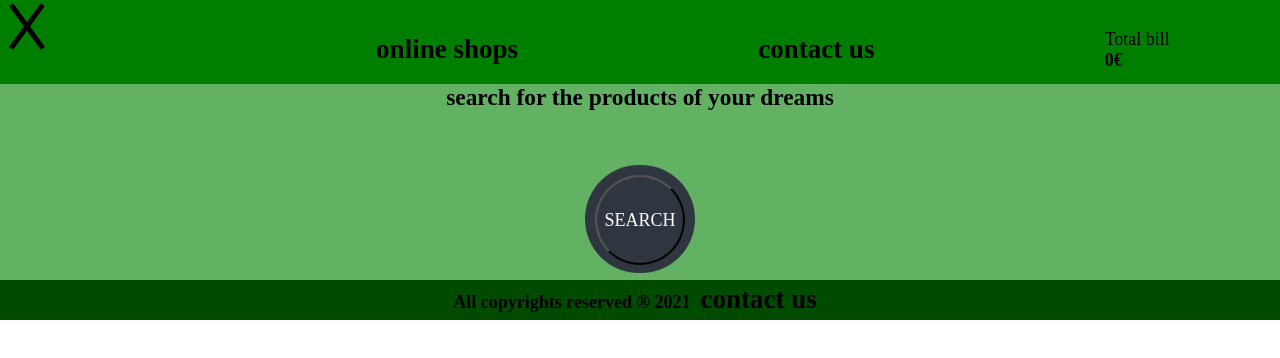
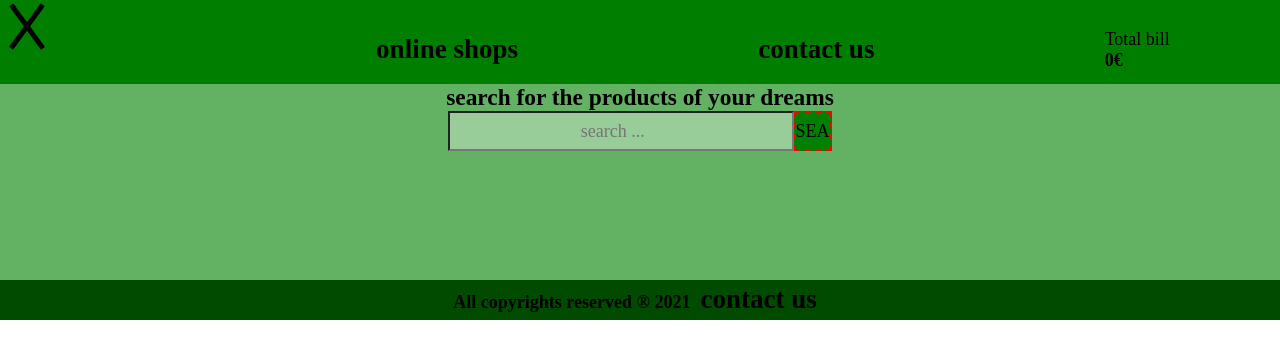
Before and after one commit to AngelosPa/online-shop, a React (Create React App) app: page /productlist in a window 1280 px wide. Shown: the top 358 px of the page. Built offline with nearby package versions, Linux system fonts and the light colour scheme.

Commit message:
slider  problem solved

```diff
--- a/src/App.js
+++ b/src/App.js
@@ -23,6 +23,9 @@ const App = () => {
             <Route path="/" exact>
               <MainShop />
             </Route>
+            {/* <Route path="/productlist" exact>
+              <ProductList />
+            </Route> */}
             <Route path="/kids" exact>
               <Kids />
             </Route>
--- a/src/components/HeroSection.js
+++ b/src/components/HeroSection.js
@@ -1,20 +1,17 @@
 // import React from "react";
 import React, { useState, useContext } from "react";
 import Data from "../data.json";
-import Slideritem from "../components/innercomponents/Slideritem";
+import { Link } from "react-router-dom";
 import ProductItem from "./innercomponents/Productitem";
+
 import { StoreContext } from "../context";
-import { Link } from "react-router-dom";
+
 const HeroSection = () => {
   const [data, setData] = useState(Data);
   const [userInput, setUserInput] = useState("");
   const [filteredData, setFilteredData] = useState([]);
   const [totalBill, setTotalBill] = useState(0);
   const store = useContext(StoreContext);
-
-  const items = store.data.map((item, i) => (
-    <Slideritem key={i} info={item} addToCart={store.addToCart} />
-  ));
 
   const changeHandle = (e) => {
     setUserInput(() => e.target.value);
@@ -60,15 +57,16 @@ const HeroSection = () => {
       <h2>search for the products of your dreams </h2>
 
       <div className="searchbarteam">
-        <form onSubmit={handleSubmit} class="searchBox">
+        <form onSubmit={handleSubmit} class="search-bar">
           <input
-            type="text"
+            type="search"
+            name="search"
             onChange={changeHandle}
             value={userInput}
             className="searchInput"
             placeholder="search ..."
           />
-          <input type="submit" value="SEARCH" className="searchButton" />
+          <input value="SEARCH" class="search-btn" type="submit" />
         </form>
       </div>
 
--- a/src/components/MainShop.js
+++ b/src/components/MainShop.js
@@ -1,5 +1,5 @@
 import React, { useState, useContext } from "react";
-import { BrowserRouter as Router, Switch, Route, Link } from "react-router-dom";
+import { Link } from "react-router-dom";
 import { Store } from "../context";
 import ProductList from "./innercomponents/ProductList";
 
--- a/src/components/innercomponents/ProductList.js
+++ b/src/components/innercomponents/ProductList.js
@@ -1,13 +1,14 @@
 import React, { useState, useContext } from "react";
 import ProductItem from "../innercomponents/Productitem";
 import { StoreContext } from "../../context";
+import Slideritem from "./Slideritem";
 const ProductList = (props) => {
   const store = useContext(StoreContext);
 
   const [totalBill, setTotalBill] = useState(0);
 
   const items = store.data.map((item, i) => (
-    <ProductItem key={i} info={item} addToCart={store.addToCart} />
+    <Slideritem key={i} info={item} addToCart={store.addToCart} />
   ));
 
   return (
--- a/src/components/innercomponents/Slideritem.js
+++ b/src/components/innercomponents/Slideritem.js
@@ -1,8 +1,7 @@
 import React from "react";
 
-const Slideritem = ({ info, contextObj }) => {
+const Slideritem = ({ info, addToCart }) => {
   const { id, productName, icon, price, inventory } = info;
-  console.log(info);
 
   return (
     <li key={id}>
@@ -12,9 +11,8 @@ const Slideritem = ({ info, contextObj }) => {
       <button
         disabled={inventory === 0}
         onClick={() => {
-          contextObj.setStore((prevState) => {
-            return { ...prevState, cart: [...prevState.cart, info] };
-          });
+          console.log(info);
+          addToCart(info);
         }}
       >
         {inventory > 0 ? "Add to cart" : "Sold out"}
--- a/src/scss/components/_searchbar.scss
+++ b/src/scss/components/_searchbar.scss
@@ -1,58 +1,31 @@
-.searchBox {
-  position: absolute;
-
-  top: 50%;
-  left: 50%;
-  transform: translate(-50%, 50%);
-  background: #2f3640;
-  height: 6rem;
-  border-radius: 5rem;
-  padding: 10px;
-}
-
-.searchBox:hover > .searchInput {
-  width: 40rem;
-  height: 5rem;
-  padding: 0 2px;
-}
-
-.searchBox:hover > .searchButton {
-  background: white;
-  color: #2f3640;
-}
-
-.searchButton {
-  color: white;
-  float: right;
-  width: 5rem;
-  height: 5rem;
-  border-radius: 50%;
-  background: #2f3640;
-  display: flex;
-  justify-content: center;
-  align-items: center;
-  transition: 0.4s;
-}
-
-.searchInput {
-  border: none;
-  background: none;
-  outline: none;
-  float: left;
-  padding: 0;
-  color: white;
-  font-size: 16px;
-  transition: 0.4s;
-  line-height: 20px;
-  width: 0px;
-}
-::placeholder {
-  font-size: 28px;
-}
-
-@media screen and (max-width: 620px) {
-  .searchBox:hover > .searchInput {
-    width: 300px;
-    padding: 0 6px;
+.search-bar {
+  input {
   }
 }
+.searchInput {
+  width: 27vw;
+
+  background-color: rgba(255, 255, 255, 0.342);
+}
+.search-btn {
+  width: 3vw;
+  border: 2px red dashed;
+  background-color: green;
+}
+.searchInput:focus {
+  outline: none;
+}
+.search-bar input,
+.search-btn,
+.search-btn:before,
+.search-btn:after {
+  transition: all 0.25s ease-out;
+}
+.search-bar input,
+.search-btn {
+  height: 5vh;
+}
+.search-bar input:invalid:not(:focus),
+.search-btn {
+  cursor: pointer;
+}
--- a/src/scss/layouts/__layouts-dir.scss
+++ b/src/scss/layouts/__layouts-dir.scss
@@ -42,9 +42,7 @@ body {
     height: 35vh;
     background-color: #63b163;
     .searchbarteam {
-      display: block;
-      position: relative;
-      background-color: rgb(75, 207, 75);
+      @include flexthing;
     }
 
     ul {
@@ -57,9 +55,9 @@ body {
 
     .space-for-results {
       background-color: rgb(45, 100, 45);
-      position: absolute;
+      //  position: absolute;
       // border: 2px red dashed;
-      top: 30%;
+      // top: 30%;
       @include flexthing;
       width: 100%;
 
```
Also changed, not shown: src/components/innercomponents/Productitem.js (+0 -15 lines).
